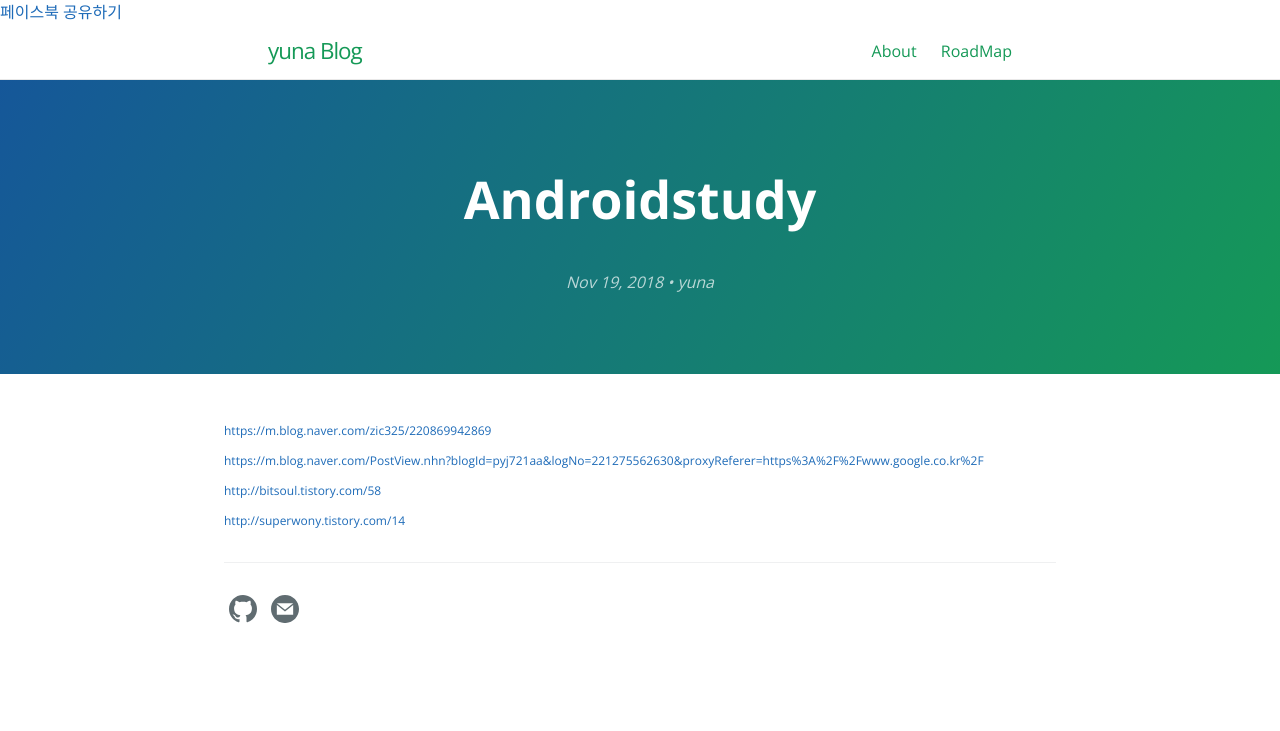
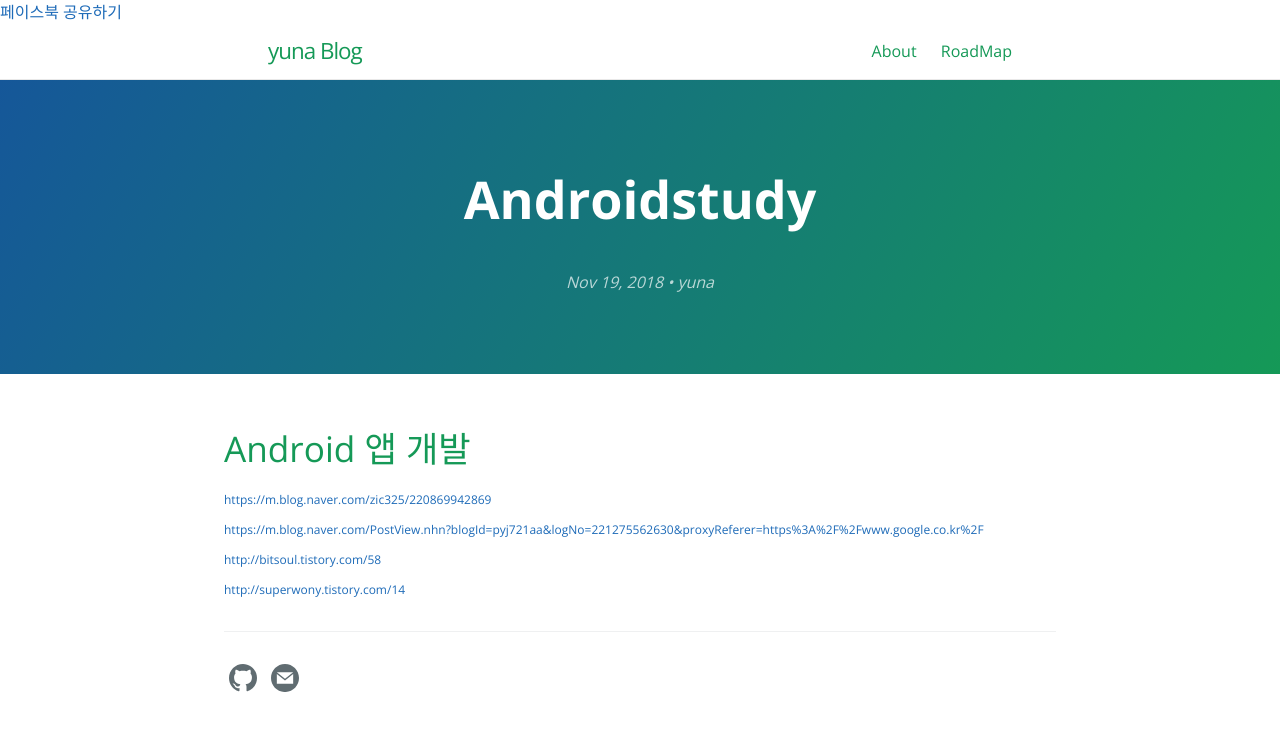
Before and after one commit to zzingyuna/test_site.github.io, a Jekyll site: the page built from _posts/2018-11-19-androidstudy.md, in a window 1280 px wide. Shown: the top 731 px of the page. Built offline with Jekyll 4.4.1, drawn with Linux system fonts in a browser that asks for light colours; our own code applies the rules of GitHub Pages for plain Markdown files.

Commit message:
Update 2018-11-19-androidstudy.md

```diff
--- a/_posts/2018-11-19-androidstudy.md
+++ b/_posts/2018-11-19-androidstudy.md
@@ -1,3 +1,8 @@
+---
+layout: post
+---
+
+# Android 앱 개발
 
 
 [https://m.blog.naver.com/zic325/220869942869](https://m.blog.naver.com/zic325/220869942869)
```
